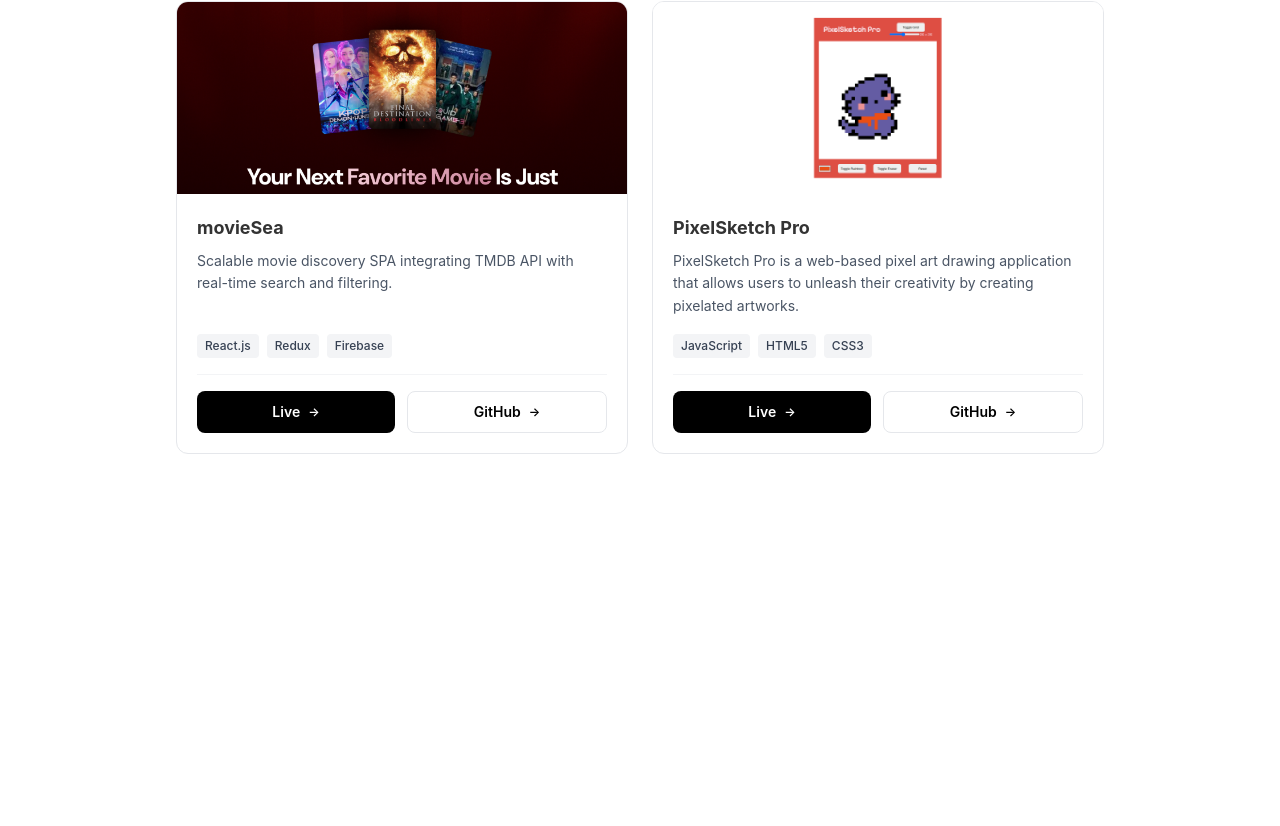
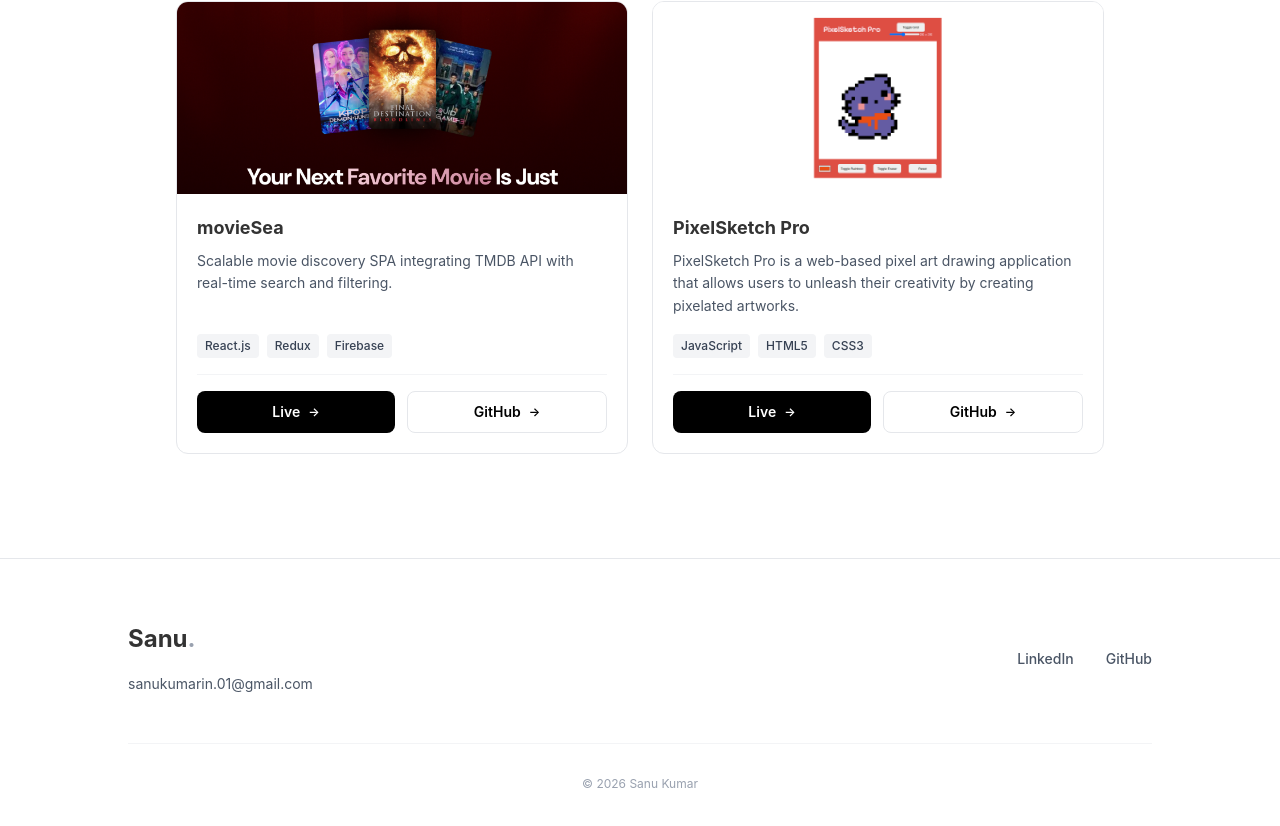
Before and after one commit to sanukumar-in/sanu-portfolio, a React (Vite) app: page / in a window 1280 px wide. Shown: the part 1330-2156 px from the top of the page. Before the commit the page ends 1848 px from the top, so only its background shows below. Built offline with nearby package versions, Linux system fonts and the light colour scheme.

Commit message:
feat: add footer

```diff
--- a/src/App.tsx
+++ b/src/App.tsx
@@ -1,3 +1,4 @@
+import { Footer } from "./components/Footer";
 import { Hero } from "./components/Hero";
 import { Navbar } from "./components/Navbar";
 import { Projects } from "./components/Projects";
@@ -8,6 +9,7 @@ function App() {
       <Navbar />
       <Hero />
       <Projects />
+      <Footer />
     </div>
   );
 }
--- /dev/null
+++ b/src/components/Footer.tsx
@@ -0,0 +1,45 @@
+export const Footer = () => {
+    return (
+        <footer className="py-16 px-6 md:px-12 border-t border-gray-200 mt-10">
+            <div className="max-w-5xl mx-auto flex flex-col md:flex-row justify-between items-center gap-8">
+
+                <div className="text-center md:text-left">
+                    <h2 className="text-2xl font-bold mb-4">
+                        Sanu<span className="text-gray-400">.</span>
+                    </h2>
+                    <a
+                        href="mailto:sanukumarin.01@gmail.com"
+                        className="text-gray-600 hover:text-black transition text-sm"
+                    >
+                        sanukumarin.01@gmail.com
+                    </a>
+                </div>
+
+                <div className="flex gap-8">
+                    <a
+                        href="https://linkedin.com/in/sanukumar-in"
+                        target="_blank"
+                        rel="noopener noreferrer"
+                        className="text-sm font-medium text-gray-600 hover:text-black transition"
+                    >
+                        LinkedIn
+                    </a>
+                    <a
+                        href="https://github.com/sanukumar-in"
+                        target="_blank"
+                        rel="noopener noreferrer"
+                        className="text-sm font-medium text-gray-600 hover:text-black transition"
+                    >
+                        GitHub
+                    </a>
+                </div>
+            </div>
+
+            <div className="max-w-5xl mx-auto mt-12 pt-8 border-t border-gray-100 text-center">
+                <p className="text-xs text-gray-400">
+                    © 2026 Sanu Kumar
+                </p>
+            </div>
+        </footer>
+    );
+};
--- a/src/components/Navbar.tsx
+++ b/src/components/Navbar.tsx
@@ -6,7 +6,7 @@ interface NavLink {
 const navLinks: NavLink[] = [
     { name: 'Home', href: '/' },
     { name: 'About', href: '/about' },
-    { name: 'Projects', href: '/projects' },
+    { name: 'Projects', href: '#projects' },
     { name: 'Contact', href: '/contact' },
 ]
 
```
